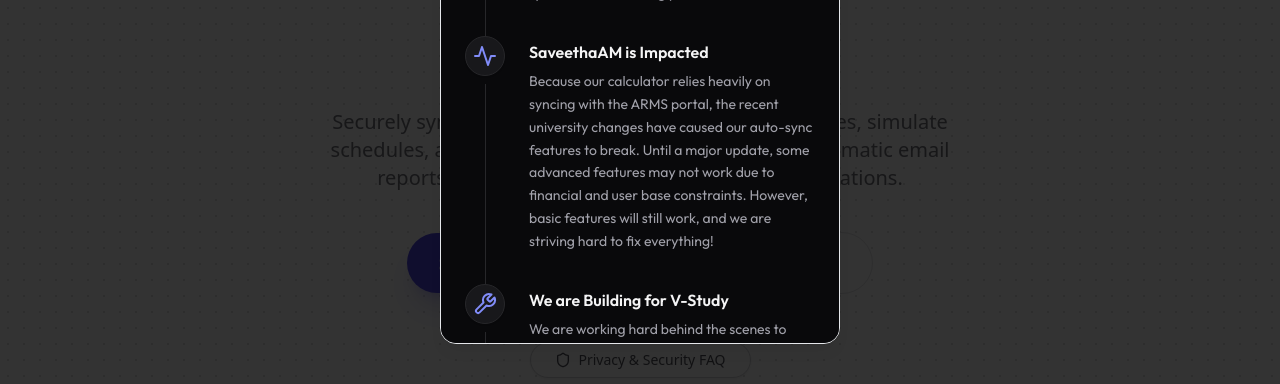
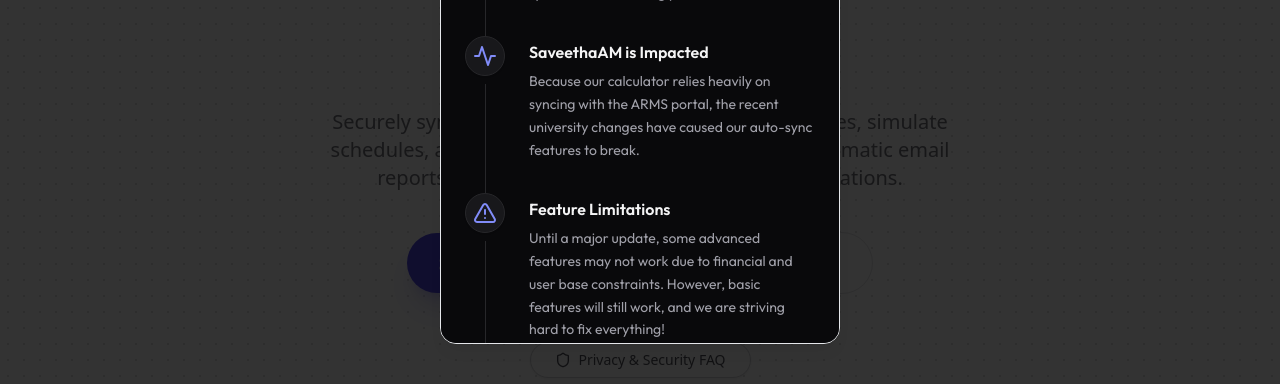
Before and after one commit to Vixcy300/attendance-manager, a React (Vite) app: page / in a window 1280 px wide. Shown: the part 416-800 px from the top of the page. Built offline with nearby package versions, Linux system fonts and the light colour scheme; no server answers.

Commit message:
feat(ui): add separate steps for feature limitations and login notice with countdown timer

```diff
--- a/src/components/TransitionModal.jsx
+++ b/src/components/TransitionModal.jsx
@@ -4,6 +4,8 @@
   Activity,
   Wrench,
   Users,
+  AlertTriangle,
+  Clock,
 } from "lucide-react";
 import {
   Dialog,
@@ -14,6 +16,42 @@
 import { Button } from "@/components/ui/button";
 import { BellRing } from "lucide-react";
 
+const CountdownTimer = () => {
+  const [timeLeft, setTimeLeft] = useState("");
+
+  useEffect(() => {
+    // 7 days from now (July 29, 2026)
+    const targetDate = new Date("2026-07-29T23:59:59").getTime();
+
+    const timer = setInterval(() => {
+      const now = new Date().getTime();
+      const distance = targetDate - now;
+
+      if (distance < 0) {
+        clearInterval(timer);
+        setTimeLeft("0d 0h 0m 0s");
+        return;
+      }
+
+      const days = Math.floor(distance / (1000 * 60 * 60 * 24));
+      const hours = Math.floor((distance % (1000 * 60 * 60 * 24)) / (1000 * 60 * 60));
+      const minutes = Math.floor((distance % (1000 * 60 * 60)) / (1000 * 60));
+      const seconds = Math.floor((distance % (1000 * 60)) / 1000);
+
+      setTimeLeft(`${days}d ${hours}h ${minutes}m ${seconds}s`);
+    }, 1000);
+
+    return () => clearInterval(timer);
+  }, []);
+
+  if (!timeLeft) return null;
+  return (
+    <span className="inline-block mt-2 font-mono bg-indigo-100 dark:bg-indigo-900/30 text-indigo-700 dark:text-indigo-400 px-3 py-1 rounded-md text-xs font-bold border border-indigo-200 dark:border-indigo-800">
+      {timeLeft}
+    </span>
+  );
+};
+
 const steps = [
   {
     icon: ServerCrash,
@@ -23,7 +61,23 @@
   {
     icon: Activity,
     title: "SaveethaAM is Impacted",
-    copy: "Because our calculator relies heavily on syncing with the ARMS portal, the recent university changes have caused our auto-sync features to break. Until a major update, some advanced features may not work due to financial and user base constraints. However, basic features will still work, and we are striving hard to fix everything!",
+    copy: "Because our calculator relies heavily on syncing with the ARMS portal, the recent university changes have caused our auto-sync features to break.",
+  },
+  {
+    icon: AlertTriangle,
+    title: "Feature Limitations",
+    copy: "Until a major update, some advanced features may not work due to financial and user base constraints. However, basic features will still work, and we are striving hard to fix everything!",
+  },
+  {
+    icon: Clock,
+    title: "Login Notice",
+    copy: (
+      <div>
+        For the next week, third-party logins (like Google) will not work. Please use the Guest Login instead while we perform maintenance.
+        <br />
+        <CountdownTimer />
+      </div>
+    ),
   },
   {
     icon: Wrench,
```
